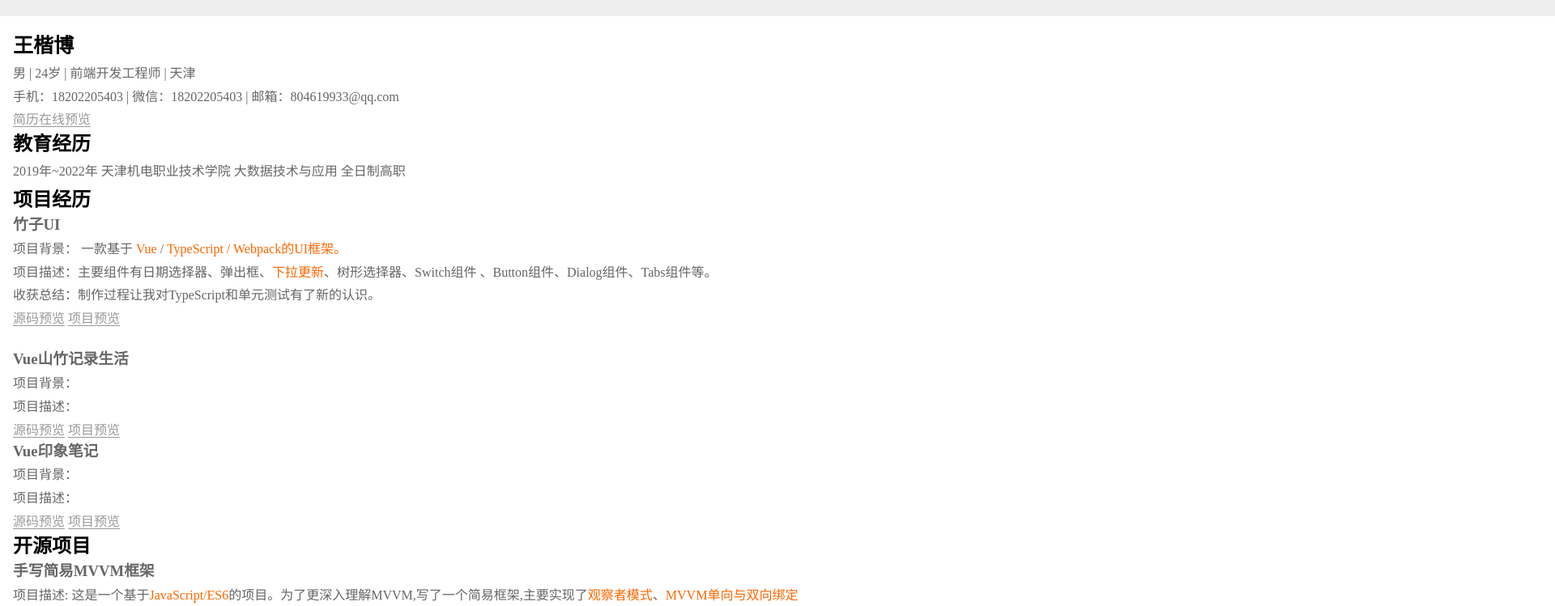
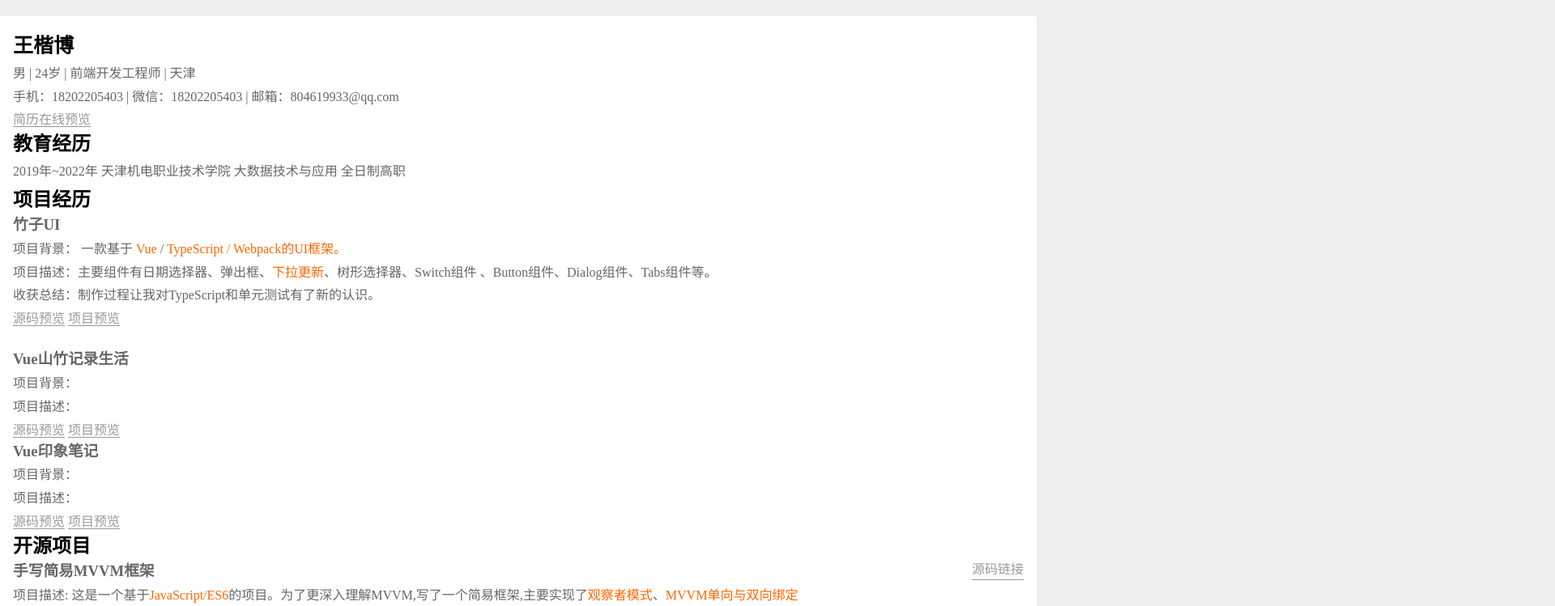
Before and after one commit to hua6103/my-opencv, a plain HTML site: page index.html in a window 1280 px wide. Shown: the top 749 px of the page at 81% size, 1920 px wide, since content can reach past the window. Drawn offline with Linux system fonts and the light colour scheme.

Commit message:
Update index.html

```diff
--- a/index.html
+++ b/index.html
@@ -19,8 +19,8 @@
            }
 
             article {
-                width: 60cm;
-                min-height: 60cm;
+                width: auto;
+                min-height: auto;
                 background:  white;
                 marigin:  0 auto;
                 overflow: auto;
```
